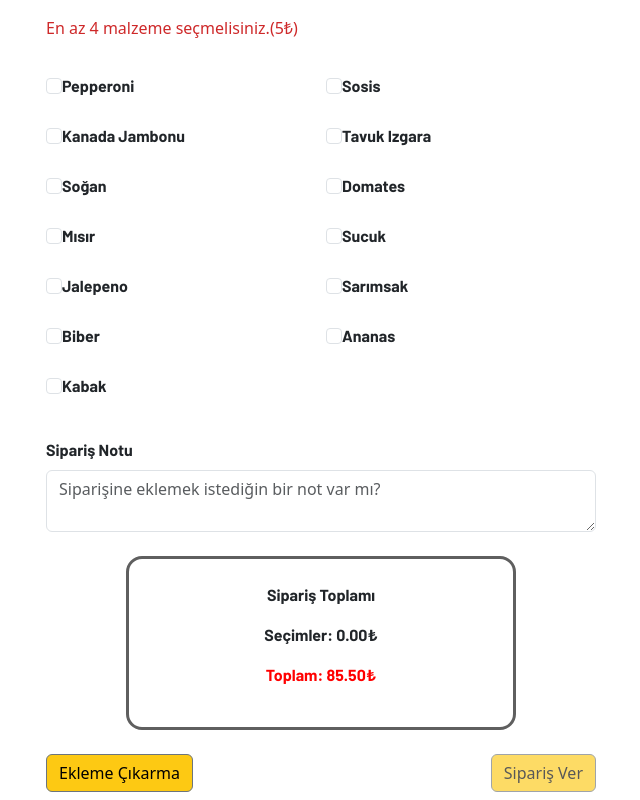
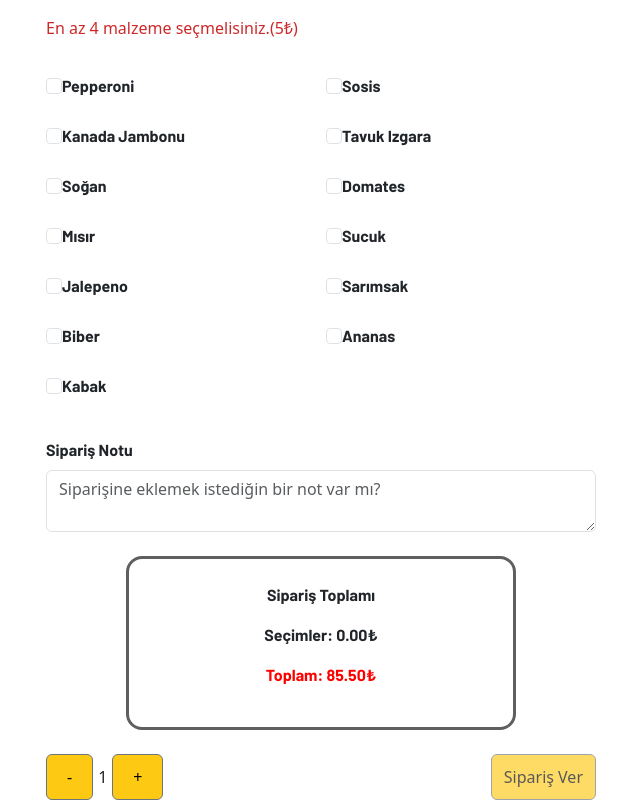
Before and after one commit to hediye-ersan/My-Pizza-Page, a React (Vite) app: page / in a window 1280 px wide. Shown: the part 733-1533 px from the top of the page, without its empty margins (319-959 px from the left). Built offline with nearby package versions, Linux system fonts and the light colour scheme; a web font is replaced by a local one.

Commit message:
ürün ekle-çıkar buttonu için gerekli veriler eklendi.

```diff
--- a/src/App.jsx
+++ b/src/App.jsx
@@ -6,7 +6,6 @@ import { Form, Label, Input, Button } from 'reactstrap';
 import 'bootstrap/dist/css/bootstrap.min.css';
 import { Router, Switch } from 'react-router-dom/cjs/react-router-dom.min';
 //Bileşenlerim
-
 import OrderPizza from './components/OrderPizza';
 
 
@@ -16,9 +15,6 @@ function App() {
 
   return (
     <>
-
-
-
 
       <div className='header'>
         <h1>Teknolojik Yemekler</h1>
--- a/src/components/OrderPizza.jsx
+++ b/src/components/OrderPizza.jsx
@@ -24,13 +24,26 @@ function OrderPizza() {
     const [form, setForm] = useState(initialForm);
     const [formErrors, setFormErrors] = useState({});
     const [toplam, setToplam] = useState(0)
+    const [quantity, setQuantity] = useState(1);
+
+    const handleIncrement = () => {
+        setQuantity(prevQuantity => prevQuantity + 1);
+      };
+
+      const handleDecrement = () => {
+        if (quantity > 1) {
+          setQuantity(prevQuantity => prevQuantity - 1);
+        }
+      };
+
 
     useEffect(() => {
         const fiyat = 85.50;
         const secimler = form.malzemeler.length * 5;
-        const total = (fiyat + secimler).toFixed(2);
+        const toplamFiyat = (fiyat + secimler);
+        const total = (toplamFiyat * quantity).toFixed(2);
         setToplam(total);
-    }, [form.malzemeler]);
+    }, [form.malzemeler,quantity]);
 
     useEffect(() => {
         const errors = {};
@@ -184,7 +197,14 @@ function OrderPizza() {
                     <p style={{ color: 'red' }}>Toplam: {toplam}₺</p>
                 </div>
                 <div className='form-row'>
-                    <Button type='button'className='buttons'>Ekleme Çıkarma</Button>
+
+                <div class="product-buttons form-row">
+                    <Button type='button'className='buttons' onClick={handleDecrement}>-</Button>
+                    <div>{quantity}</div>
+                    <Button type='button'className='buttons' onClick={handleIncrement}>+</Button>
+                    </div>
+
+
                     <Button className='buttons' type='submit' disabled={form.name.length < 3 || !form.boyut || form.malzemeler.length < 4 || form.malzemeler.length > 10}>Sipariş Ver</Button>
 
                 </div>
--- a/src/reset.css
+++ b/src/reset.css
@@ -16,6 +16,19 @@
 
 
 }
+.product-buttons {
+   display: flex;
+   align-items: center;
+   justify-content: center;
+   gap: 5px;
+
+}
+.product-buttons .buttons {
+    padding: 10px 20px;
+    font-size: 1rem;
+
+
+  }
 
 h1 {
     text-align: center;
```
